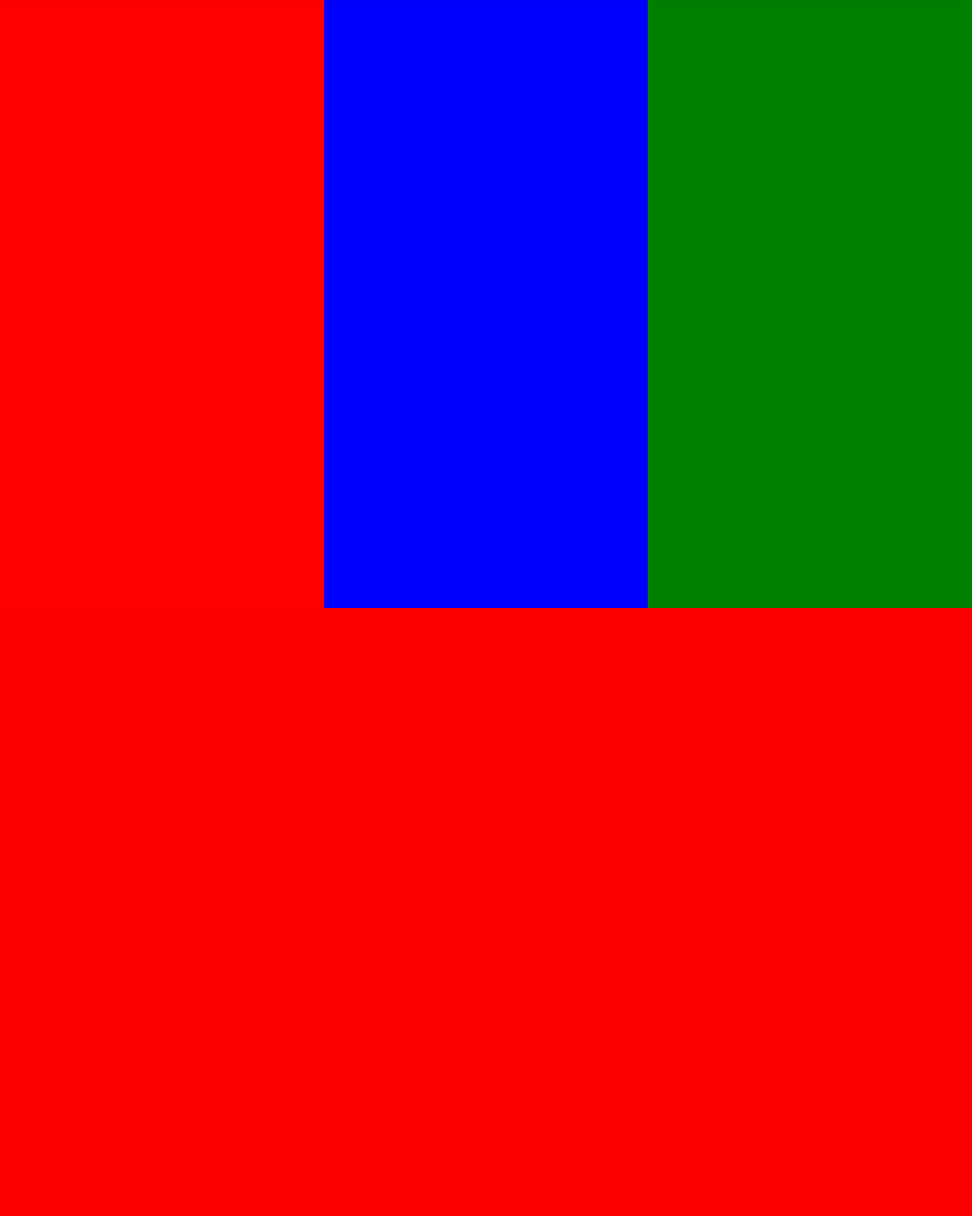
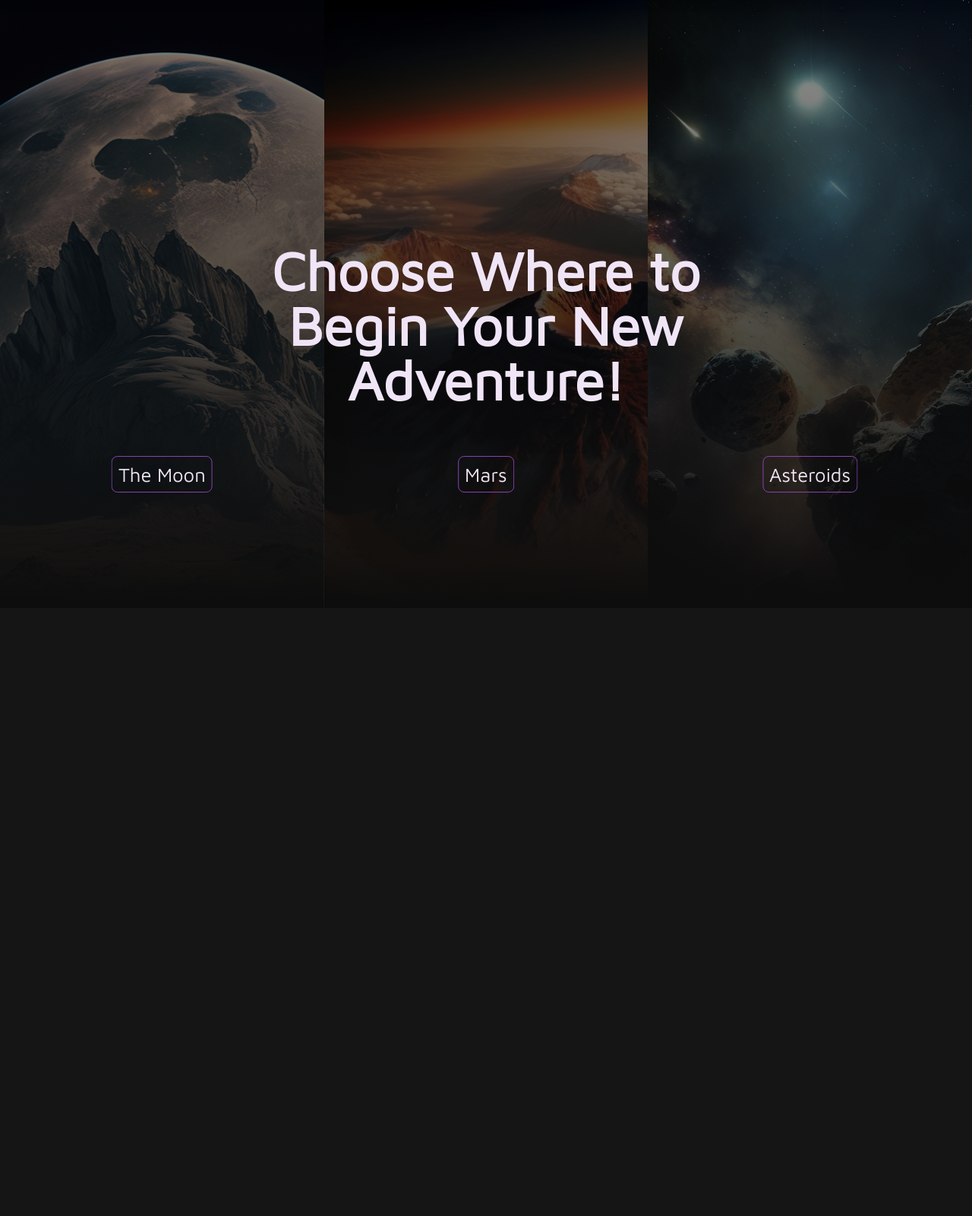
Before and after one commit to FierceWarriorYT/Webmaster, a Flask app: page /trips in a window 1280 px wide. Shown: the whole page at 76% size. Before the commit the page ends 800 px from the top, so only its background shows below. Run offline with Flask 3, Linux system fonts and the light colour scheme; some libraries are stand-ins or nearby versions.

Commit message:
Adding trips page

```diff
--- a/static/css/trips.css
+++ b/static/css/trips.css
@@ -1,17 +1,91 @@
 .cols {
     height: 100vh;
     width: 33.33%;
-    animation: slideTop 1s forwards;
 }
 
-.col-1 {
-
+.col-img {
+    height: 100%;
+    width: 100%;
+    animation: slideFromTop 2s forwards;
+    transform: translateY(-100%);
 }
 
-.col-2 {
-
+@keyframes slideFromTop {
+    0% {
+        transform: translateY(-100%);
+        opacity: 0;
+    }
+    50% {
+        transform: translateY(0);
+        opacity: 1;
+    }
+    100% {
+        transform: translateY(0);
+        opacity: 1;
+        filter: brightness(0.6);
+    }
 }
 
-.col-3 {
+.col-img-1 {
+    animation-delay: 0.25s;
+    background: linear-gradient(transparent, var(--almost-black-color)), url("/static/images/MoonTripsPage.png");
+    background-position-x: 50%;
+}
 
+.col-img-2 {
+    animation-delay: 0.5s;
+    background: linear-gradient(transparent, var(--almost-black-color)), url("/static/images/OlympusMons.png");
+    background-position-x: 20%;
 }
+
+.col-img-3 {
+    animation-delay: 0.75s;
+    background: linear-gradient(transparent, var(--almost-black-color)), url("/static/images/Asteroids.png");
+    background-position-x: 20%;
+}
+
+#StartAdventure {
+    position: absolute;
+    left: 50%;
+    top: 40%;
+    transform: translateX(-50%);
+    opacity: 0;
+    animation: slideFromBottom 1s forwards;
+    animation-delay: 1s;
+}
+
+@keyframes slideFromBottom {
+    0% {
+        transform: translate(-50%, 100%);
+        opacity: 0;
+    }
+    100% {
+        transform: translate(-50%, 0);
+        opacity: 1;
+    }
+}
+
+#scrollMore {
+    position: absolute;
+    top: 90%;
+    left: 50%;
+    transform: translate(-50%);
+    opacity: 0;
+    animation: slideFromBottom 1s forwards;
+    animation-delay: 1.95s;
+}
+
+.btnPlaces {
+    animation: opacityShow 1s forwards;
+    opacity: 0;
+    font-size: 1.6rem !important;
+}
+
+@keyframes opacityShow {
+    0% {
+        opacity: 0;
+    }
+    100% {
+        opacity: 1;
+    }
+}
--- a/templates/trips.html
+++ b/templates/trips.html
@@ -1,23 +1,43 @@
 {% extends 'base.html' %}
 {% block title %}Trips{% endblock %}
 {% block BodyContent %}
-    <link rel="stylesheet" href="{{ url_for('static', filename='css/trips.css') }}">
-    <div class='flex'>
-        <div class='cols col-1' style="background: red">
-
+<link href="{{ url_for('static', filename='css/trips.css') }}" rel="stylesheet">
+<div style="position: relative;">
+    <div class='flex bg-almost-black'>
+        <div class='cols col-1' style="position: relative">
+            <div class="col-img col-img-1"></div>
+            <div style="position: absolute; top: 75%; left: 50%; transform: translateX(-50%)">
+                <button style="animation-delay: 1.65s" class="btn-promo off-white px-2 py-1 rounded-lg btnPlaces">The Moon</button>
             </div>
-        <div class='cols col-2' style="background: blue">
-
         </div>
-        <div class='cols col-3' style="background: green">
-
+        <div class='cols col-2' style="position: relative">
+            <div class="col-img col-img-2"></div>
+            <div style="position: absolute; top: 75%; left: 50%; transform: translateX(-50%)">
+                <button style="animation-delay: 1.75s" class="btn-promo off-white px-2 py-1 rounded-lg btnPlaces">Mars</button>
+            </div>
+        </div>
+        <div class='cols col-3' style="position: relative">
+            <div class="col-img col-img-3"></div>
+            <div style="position: absolute; top: 75%; left: 50%; transform: translateX(-50%)">
+                <button style="animation-delay: 1.85s" class="btn-promo off-white px-2 py-1 rounded-lg btnPlaces">Asteroids</button>
+            </div>
+        </div>
+    </div>
+    <div id="StartAdventure">
+        <h1 class="off-white text-6xl md:text-7xl text-center drop-shadow-2xl"><b>Choose Where to Begin Your New Adventure!</b></h1>
+    </div>
+    <div id="scrollMore"><h3 class="off-white text-3xl md:text-xl">Scroll for More</h3></div>
+    <div style="height: 100%; width: 100%; position: absolute; background: var(--almost-black-color)">
+        <div style="height: 100%; width: 100%;"></div>
     </div>
 </div>
 <script src="https://cdn.jsdelivr.net/gh/dixonandmoe/rellax@master/rellax.min.js"></script>
 <script src="https://ajax.googleapis.com/ajax/libs/jquery/3.6.3/jquery.min.js"></script>
 <script>
+    var scrolled = false;
     $(document).ready(function () {
         $('nav').css('top', 0);
+        scrolled = false;
     })
     const hamburger = document.querySelector(".hamburger");
     const menu = document.querySelector(".mobile-menu");
@@ -33,6 +53,10 @@
             $('nav').css('top', '-100px')
         }
         previousScroll = currScroll;
+        if (!scrolled) {
+            $('#scrollMore').addClass('hidden');
+            scrolled = true;
+        }
     })
 </script>
 <script>
```
Also changed, not shown: static/css/main.css (line endings or trailing spaces), static/images/Asteroids.png (added), static/images/MoonTripsPage.png (added), static/images/OlympusMons.png (added). Lines whose indentation alone changed are shown as unchanged.
